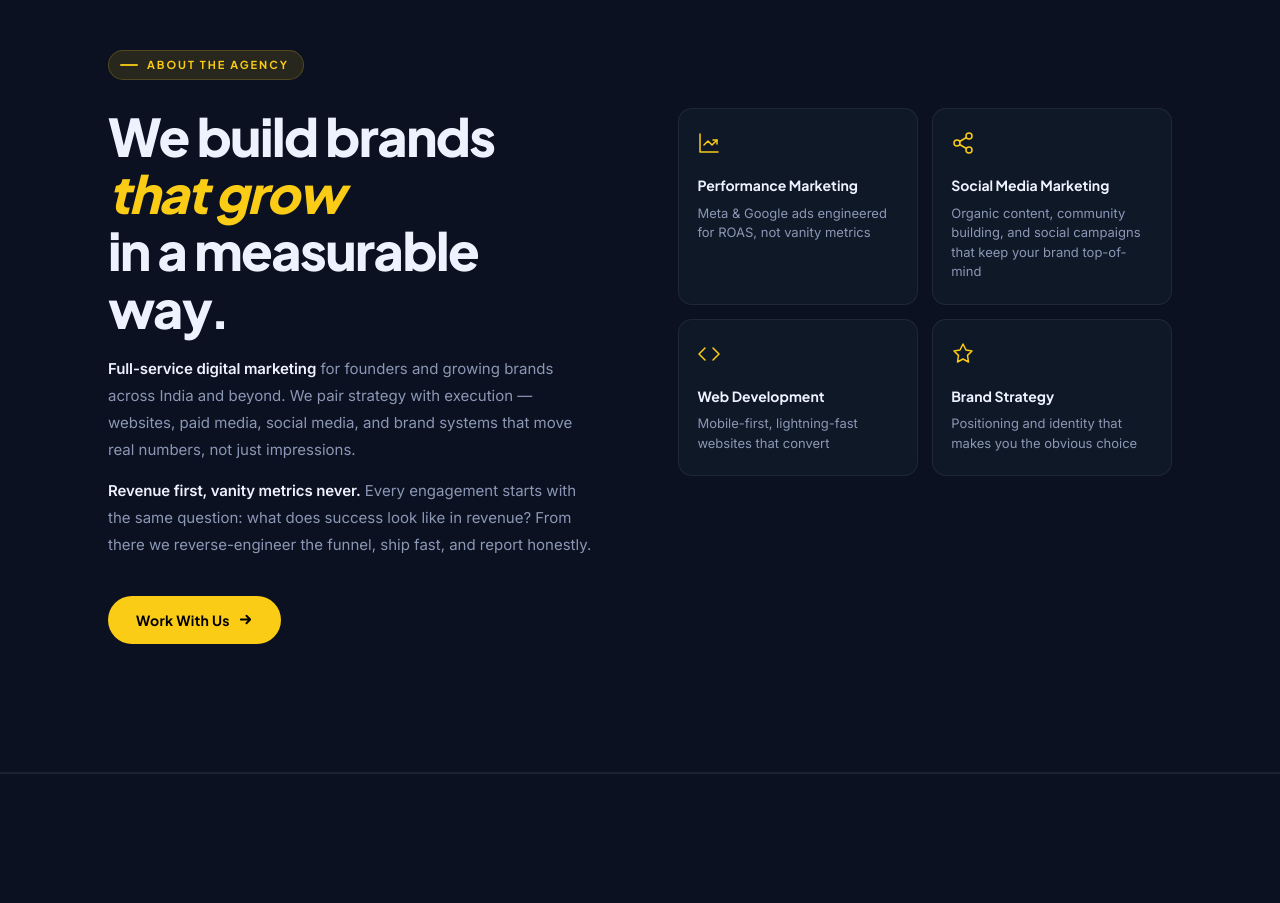
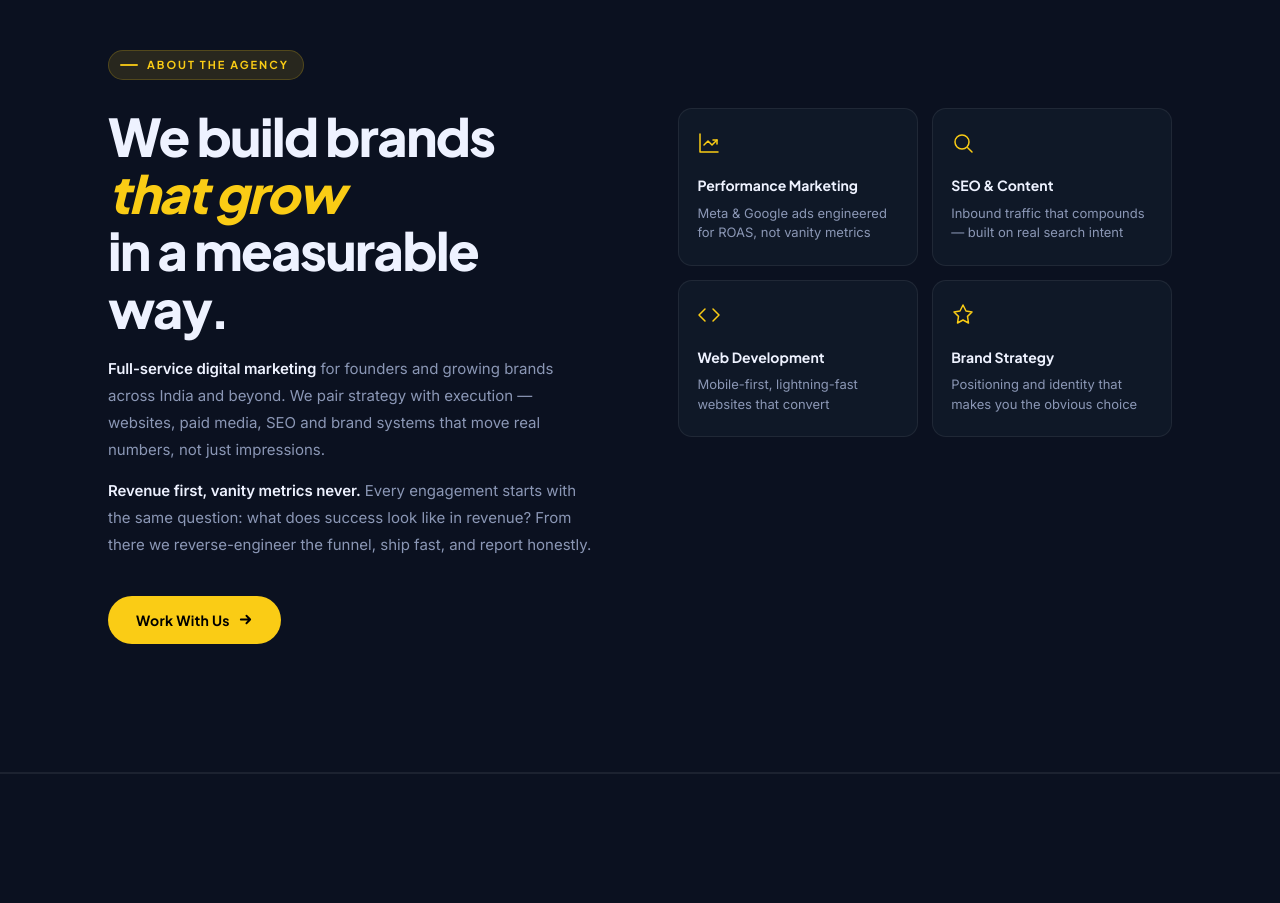
Before and after one commit to shivashankar-ux/thestorybuilder, a React (Vite) app: page / in a window 1280 px wide. Shown: the part 1240-2143 px from the top of the page. Built offline with nearby package versions, Linux system fonts and the light colour scheme.

Commit message:
Revert "Replace SEO and Content with Social Media Marketing"

```diff
--- a/src/components/About.jsx
+++ b/src/components/About.jsx
@@ -15,15 +15,12 @@ const services = [
   },
   {
     id: 2,
-    title: "Social Media Marketing",
-    desc: "Organic content, community building, and social campaigns that keep your brand top-of-mind",
+    title: "SEO & Content",
+    desc: "Inbound traffic that compounds — built on real search intent",
     icon: (
       <svg width="24" height="24" viewBox="0 0 24 24" fill="none">
-        <circle cx="18" cy="5" r="3" stroke="#facc15" strokeWidth="1.5" strokeLinecap="round" strokeLinejoin="round"/>
-        <circle cx="6" cy="12" r="3" stroke="#facc15" strokeWidth="1.5" strokeLinecap="round" strokeLinejoin="round"/>
-        <circle cx="18" cy="19" r="3" stroke="#facc15" strokeWidth="1.5" strokeLinecap="round" strokeLinejoin="round"/>
-        <line x1="8.59" y1="13.51" x2="15.42" y2="17.49" stroke="#facc15" strokeWidth="1.5" strokeLinecap="round" strokeLinejoin="round"/>
-        <line x1="15.41" y1="6.51" x2="8.59" y2="10.49" stroke="#facc15" strokeWidth="1.5" strokeLinecap="round" strokeLinejoin="round"/>
+        <circle cx="11" cy="11" r="7" stroke="#facc15" strokeWidth="1.5" strokeLinecap="round" strokeLinejoin="round"/>
+        <path d="M21 21l-4.3-4.3" stroke="#facc15" strokeWidth="1.5" strokeLinecap="round" strokeLinejoin="round"/>
       </svg>
     ),
   },
@@ -72,7 +69,7 @@ export default function About({ setPage }) {
               We build brands<br /><em>that grow</em><br />in a measurable way.
             </h2>
             <p className="muted">
-              <strong className="lead">Full-service digital marketing</strong> for founders and growing brands across India and beyond. We pair strategy with execution — websites, paid media, social media, and brand systems that move real numbers, not just impressions.
+              <strong className="lead">Full-service digital marketing</strong> for founders and growing brands across India and beyond. We pair strategy with execution — websites, paid media, SEO and brand systems that move real numbers, not just impressions.
             </p>
             <p className="muted">
               <strong className="lead">Revenue first, vanity metrics never.</strong> Every engagement starts with the same question: what does success look like in revenue? From there we reverse-engineer the funnel, ship fast, and report honestly.
--- a/src/components/ContactPage.jsx
+++ b/src/components/ContactPage.jsx
@@ -220,7 +220,7 @@ export default function ContactPage() {
                   >
                     <option value="">Select a service...</option>
                     <option value="Performance Marketing (Meta + Google)">Performance Marketing (Meta + Google)</option>
-                    <option value="Social Media Marketing">Social Media Marketing</option>
+                    <option value="SEO + Content">SEO + Content</option>
                     <option value="Website / Landing Page">Website / Landing Page</option>
                     <option value="Brand Strategy">Brand Strategy</option>
                     <option value="Full-Funnel Growth Partner">Full-Funnel Growth Partner</option>
```
